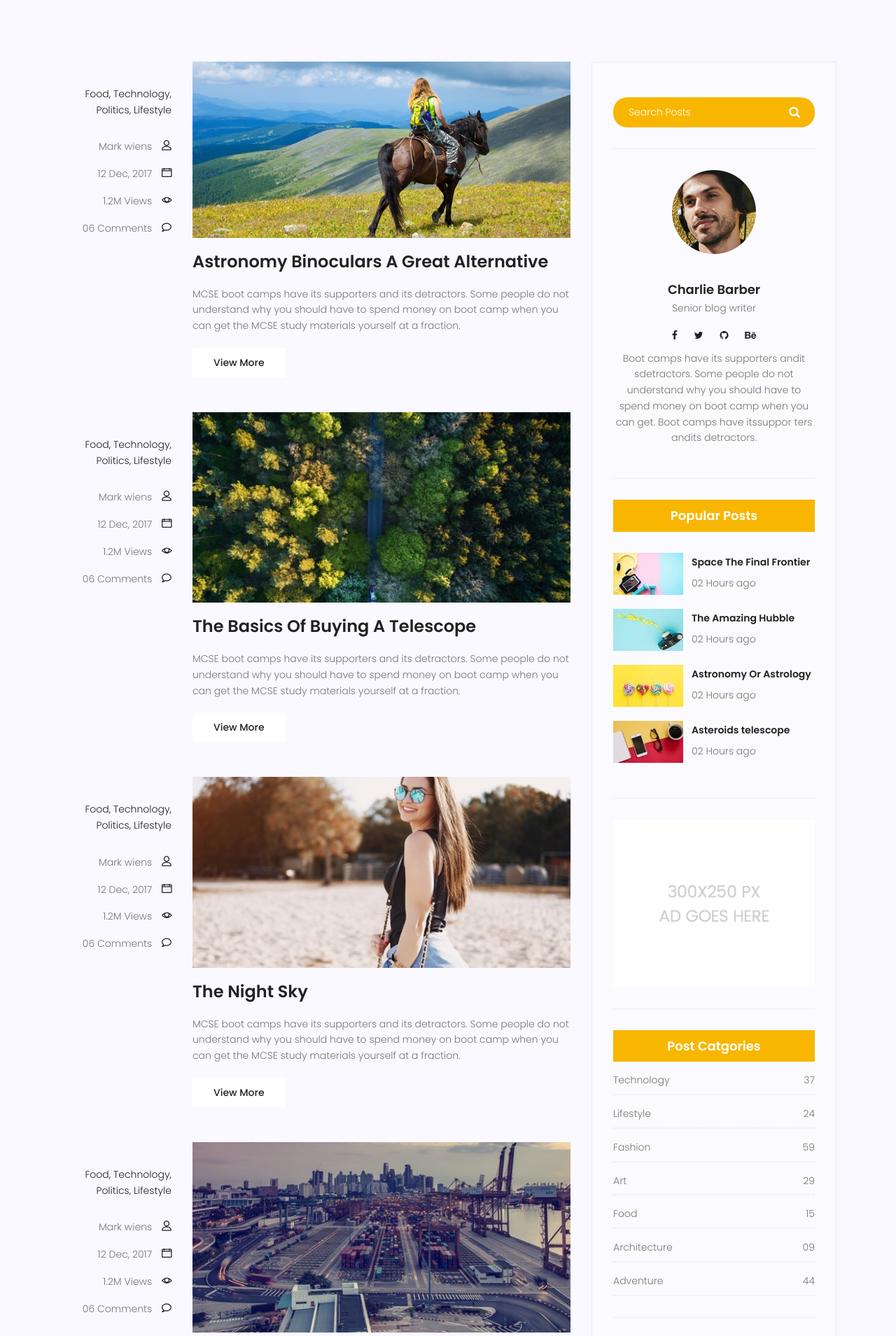
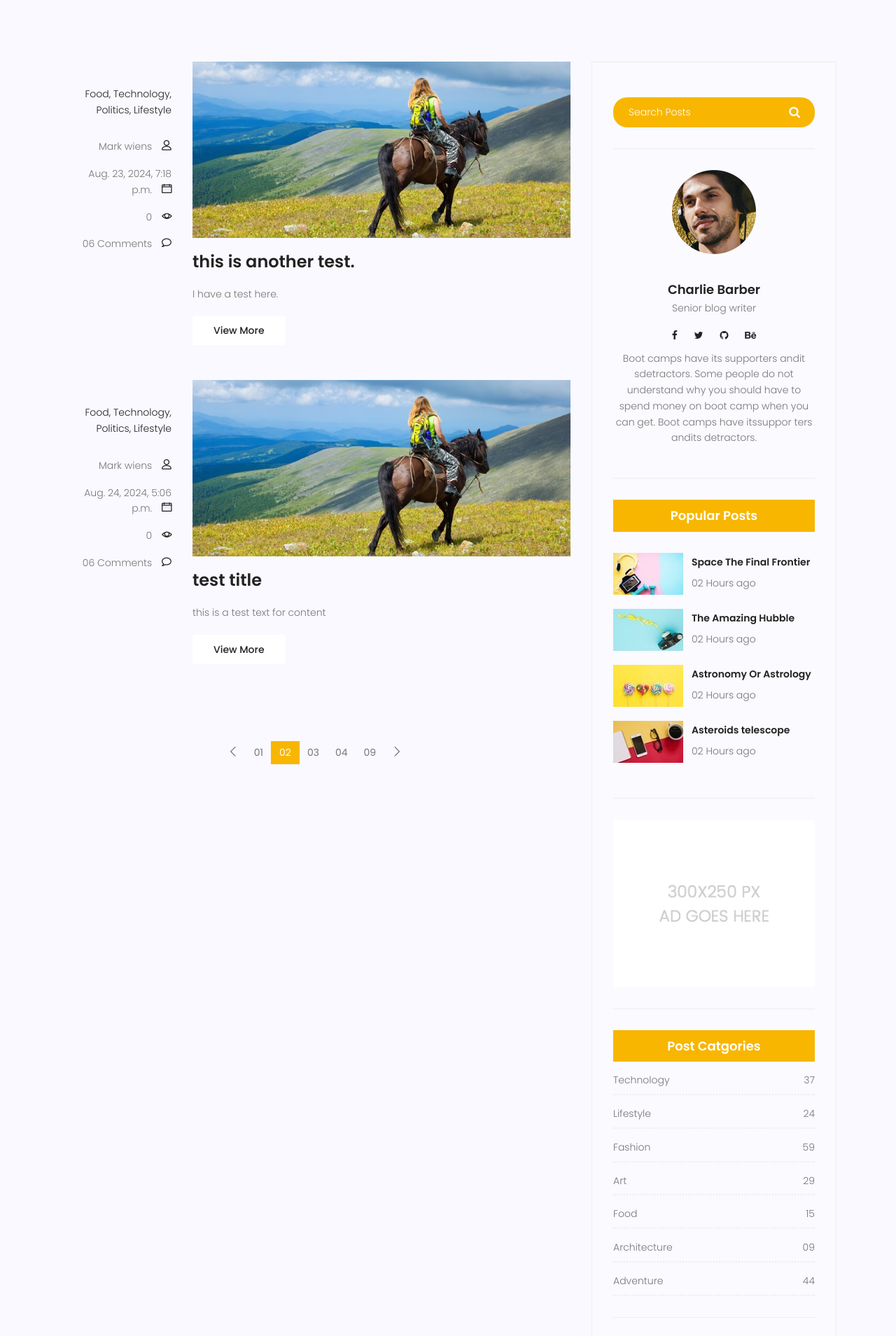
Before and after one commit to ARB1380/FirstDjango, a Django app: page /blog/ in a window 1280 px wide. Shown: the part 994-2903 px from the top of the page at 70% size. Run offline with Django 4.2, Linux system fonts and the light colour scheme; data comes from the database, SQL or seed files in the repository; both versions use the stored data as it was after the commit; some libraries are stand-ins or nearby versions.

Commit message:
put our posts to blog page of template

```diff
--- a/blog/views.py
+++ b/blog/views.py
@@ -4,7 +4,9 @@ from blog.models import Post
 
 
 def blog_view(request):
-    return render(request, 'blog/blog-home.html')
+    posts = Post.objects.filter(status = True)
+    context = {'posts' : posts}
+    return render(request, 'blog/blog-home.html', context)
 
 
 def blog_single_view(request):
--- a/templates/blog/blog-home.html
+++ b/templates/blog/blog-home.html
@@ -85,6 +85,8 @@
 				<div class="container">
 					<div class="row">
 						<div class="col-lg-8 posts-list">
+							{% for post in posts %}
+
 							<div class="single-post row">
 								<div class="col-lg-3  col-md-3 meta-details">
 									<ul class="tags">
@@ -95,8 +97,8 @@
 									</ul>
 									<div class="user-details row">
 										<p class="user-name col-lg-12 col-md-12 col-6"><a href="#">Mark wiens</a> <span class="lnr lnr-user"></span></p>
-										<p class="date col-lg-12 col-md-12 col-6"><a href="#">12 Dec, 2017</a> <span class="lnr lnr-calendar-full"></span></p>
-										<p class="view col-lg-12 col-md-12 col-6"><a href="#">1.2M Views</a> <span class="lnr lnr-eye"></span></p>
+										<p class="date col-lg-12 col-md-12 col-6"><a href="#">{{post.published_date}}</a> <span class="lnr lnr-calendar-full"></span></p>
+										<p class="view col-lg-12 col-md-12 col-6"><a href="#">{{post.counted_views}}</a> <span class="lnr lnr-eye"></span></p>
 										<p class="comments col-lg-12 col-md-12 col-6"><a href="#">06 Comments</a> <span class="lnr lnr-bubble"></span></p>
 									</div>
 								</div>
@@ -104,91 +106,14 @@
 									<div class="feature-img">
 										<img class="img-fluid" src="{% static 'img/blog/feature-img1.jpg' %}" alt="">
 									</div>
-									<a class="posts-title" href="blog-single.html"><h3>Astronomy Binoculars A Great Alternative</h3></a>
+									<a class="posts-title" href="blog-single.html"><h3>{{post.title}}</h3></a>
 									<p class="excert">
-										MCSE boot camps have its supporters and its detractors. Some people do not understand why you should have to spend money on boot camp when you can get the MCSE study materials yourself at a fraction.
+										{{post.content}}
 									</p>
 									<a href="blog-single.html" class="primary-btn">View More</a>
 								</div>
 							</div>
-							<div class="single-post row">
-								<div class="col-lg-3  col-md-3 meta-details">
-									<ul class="tags">
-										<li><a href="#">Food,</a></li>
-										<li><a href="#">Technology,</a></li>
-										<li><a href="#">Politics,</a></li>
-										<li><a href="#">Lifestyle</a></li>
-									</ul>
-									<div class="user-details row">
-										<p class="user-name col-lg-12 col-md-12 col-6"><a href="#">Mark wiens</a> <span class="lnr lnr-user"></span></p>
-										<p class="date col-lg-12 col-md-12 col-6"><a href="#">12 Dec, 2017</a> <span class="lnr lnr-calendar-full"></span></p>
-										<p class="view col-lg-12 col-md-12 col-6"><a href="#">1.2M Views</a> <span class="lnr lnr-eye"></span></p>
-										<p class="comments col-lg-12 col-md-12 col-6"><a href="#">06 Comments</a> <span class="lnr lnr-bubble"></span></p>
-									</div>
-								</div>
-								<div class="col-lg-9 col-md-9 ">
-									<div class="feature-img">
-										<img class="img-fluid" src="{% static 'img/blog/feature-img2.jpg' %}" alt="">
-									</div>
-									<a class="posts-title" href="blog-single.html"><h3>The Basics Of Buying A Telescope</h3></a>
-									<p class="excert">
-										MCSE boot camps have its supporters and its detractors. Some people do not understand why you should have to spend money on boot camp when you can get the MCSE study materials yourself at a fraction.
-									</p>
-									<a href="blog-single.html" class="primary-btn">View More</a>
-								</div>
-							</div>
-							<div class="single-post row">
-								<div class="col-lg-3  col-md-3 meta-details">
-									<ul class="tags">
-										<li><a href="#">Food,</a></li>
-										<li><a href="#">Technology,</a></li>
-										<li><a href="#">Politics,</a></li>
-										<li><a href="#">Lifestyle</a></li>
-									</ul>
-									<div class="user-details row">
-										<p class="user-name col-lg-12 col-md-12 col-6"><a href="#">Mark wiens</a> <span class="lnr lnr-user"></span></p>
-										<p class="date col-lg-12 col-md-12 col-6"><a href="#">12 Dec, 2017</a> <span class="lnr lnr-calendar-full"></span></p>
-										<p class="view col-lg-12 col-md-12 col-6"><a href="#">1.2M Views</a> <span class="lnr lnr-eye"></span></p>
-										<p class="comments col-lg-12 col-md-12 col-6"><a href="#">06 Comments</a> <span class="lnr lnr-bubble"></span></p>
-									</div>
-								</div>
-								<div class="col-lg-9 col-md-9">
-									<div class="feature-img">
-										<img class="img-fluid" src="{% static 'img/blog/feature-img4.jpg' %}" alt="">
-									</div>
-									<a class="posts-title" href="blog-single.html"><h3>The Night Sky</h3></a>
-									<p class="excert">
-										MCSE boot camps have its supporters and its detractors. Some people do not understand why you should have to spend money on boot camp when you can get the MCSE study materials yourself at a fraction.
-									</p>
-									<a href="blog-single.html" class="primary-btn">View More</a>
-								</div>
-							</div>
-							<div class="single-post row">
-								<div class="col-lg-3 col-md-3 meta-details">
-									<ul class="tags">
-										<li><a href="#">Food,</a></li>
-										<li><a href="#">Technology,</a></li>
-										<li><a href="#">Politics,</a></li>
-										<li><a href="#">Lifestyle</a></li>
-									</ul>
-									<div class="user-details row">
-										<p class="user-name col-lg-12 col-md-12 col-6"><a href="#">Mark wiens</a> <span class="lnr lnr-user"></span></p>
-										<p class="date col-lg-12 col-md-12 col-6"><a href="#">12 Dec, 2017</a> <span class="lnr lnr-calendar-full"></span></p>
-										<p class="view col-lg-12 col-md-12 col-6"><a href="#">1.2M Views</a> <span class="lnr lnr-eye"></span></p>
-										<p class="comments col-lg-12 col-md-12 col-6"><a href="#">06 Comments</a> <span class="lnr lnr-bubble"></span></p>
-									</div>
-								</div>
-								<div class="col-lg-9 col-md-9">
-									<div class="feature-img">
-										<img class="img-fluid" src="{% static 'img/blog/feature-img5.jpg' %}" alt="">
-									</div>
-									<a class="posts-title" href="blog-single.html"><h3>Telescopes 101</h3></a>
-									<p class="excert">
-										MCSE boot camps have its supporters and its detractors. Some people do not understand why you should have to spend money on boot camp when you can get the MCSE study materials yourself at a fraction.
-									</p>
-									<a href="blog-single.html" class="primary-btn">View More</a>
-								</div>
-							</div>
+							{% endfor %}
 		                    <nav class="blog-pagination justify-content-center d-flex">
 		                        <ul class="pagination">
 		                            <li class="page-item">
@@ -213,6 +138,7 @@
 		                        </ul>
 		                    </nav>
 						</div>
+
 						<div class="col-lg-4 sidebar-widgets">
 							<div class="widget-wrap">
 								<div class="single-sidebar-widget search-widget">
```
Also changed, not shown: db.sqlite3.
